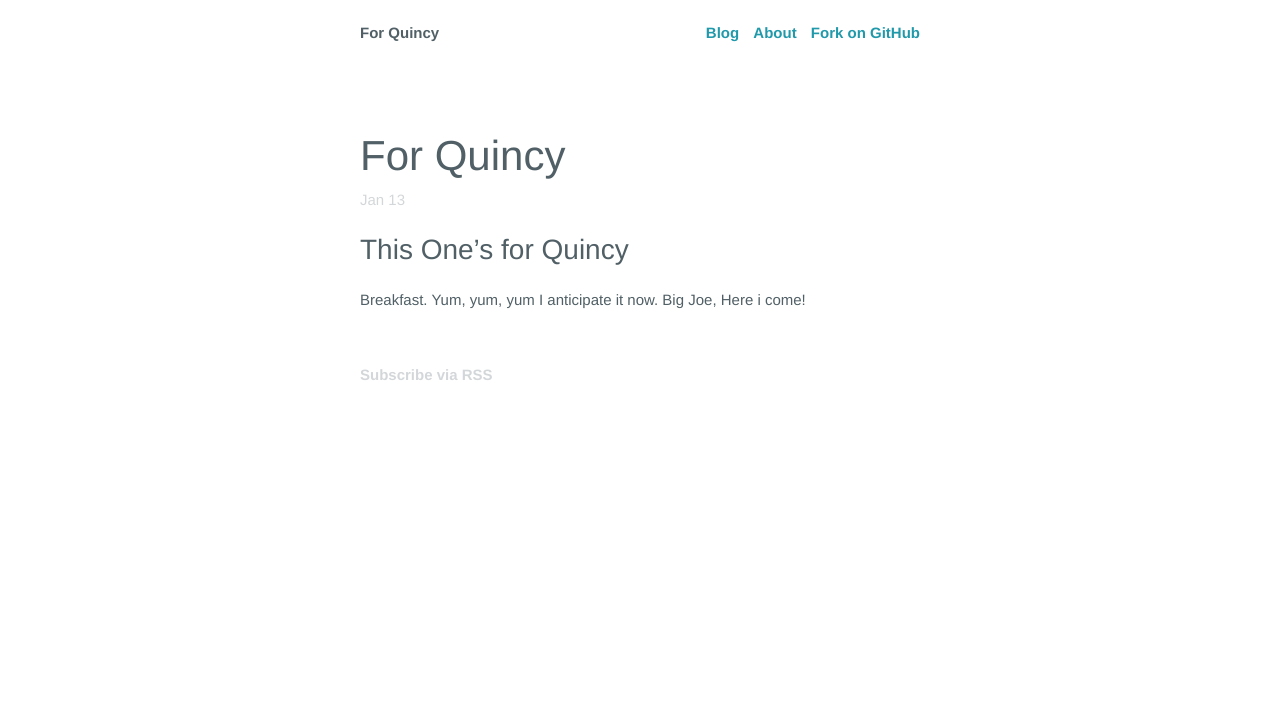
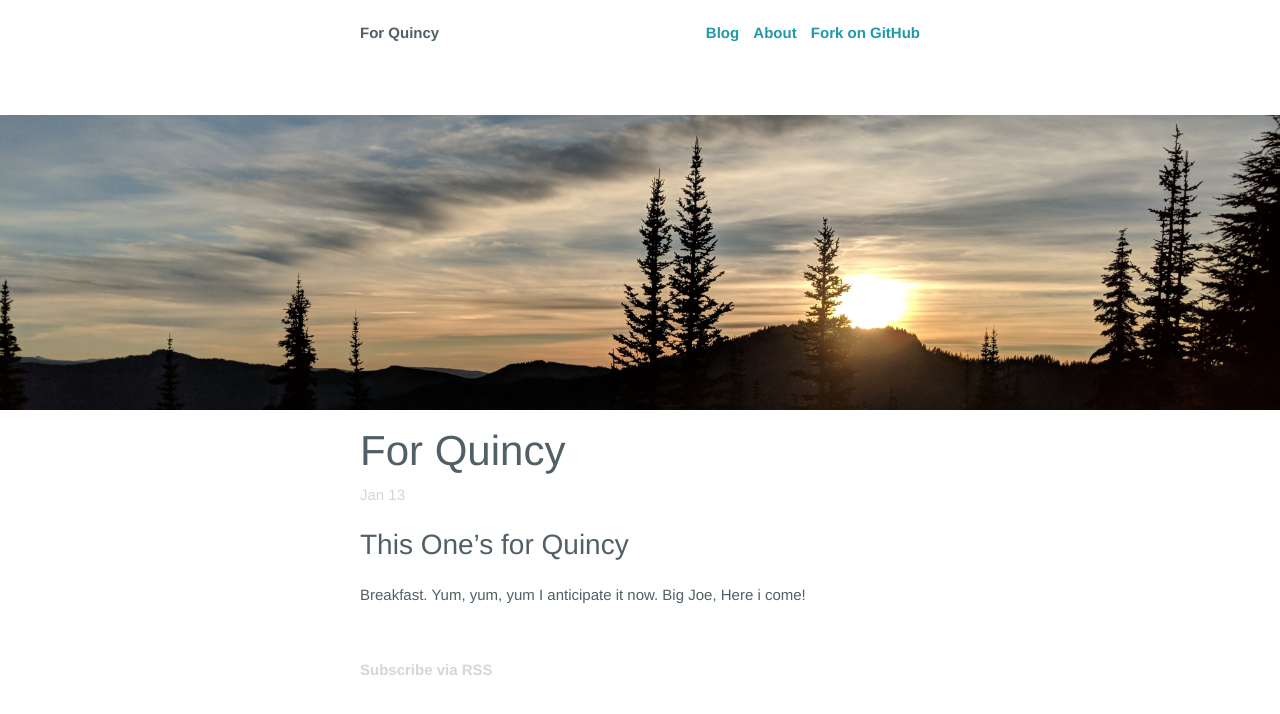
Before and after one commit to djedwardsjr/djedwardsjr.github.io, a Jekyll site: the page built from _posts/2020-01-13-for-quincy.md, in a window 1280 px wide. Shown: the top 714 px of the page. Built offline with Jekyll 4.4.1, drawn with Linux system fonts in a browser that asks for light colours.

Commit message:
Add a Splash img

```diff
--- a/_posts/2020-01-13-for-quincy.md
+++ b/_posts/2020-01-13-for-quincy.md
@@ -3,6 +3,7 @@ layout: blog
 category: blog
 published: true
 title: For Quincy
+splash: /img/mountain-sun-splash.jpg
 ---
 ## This One's for Quincy
 
```
